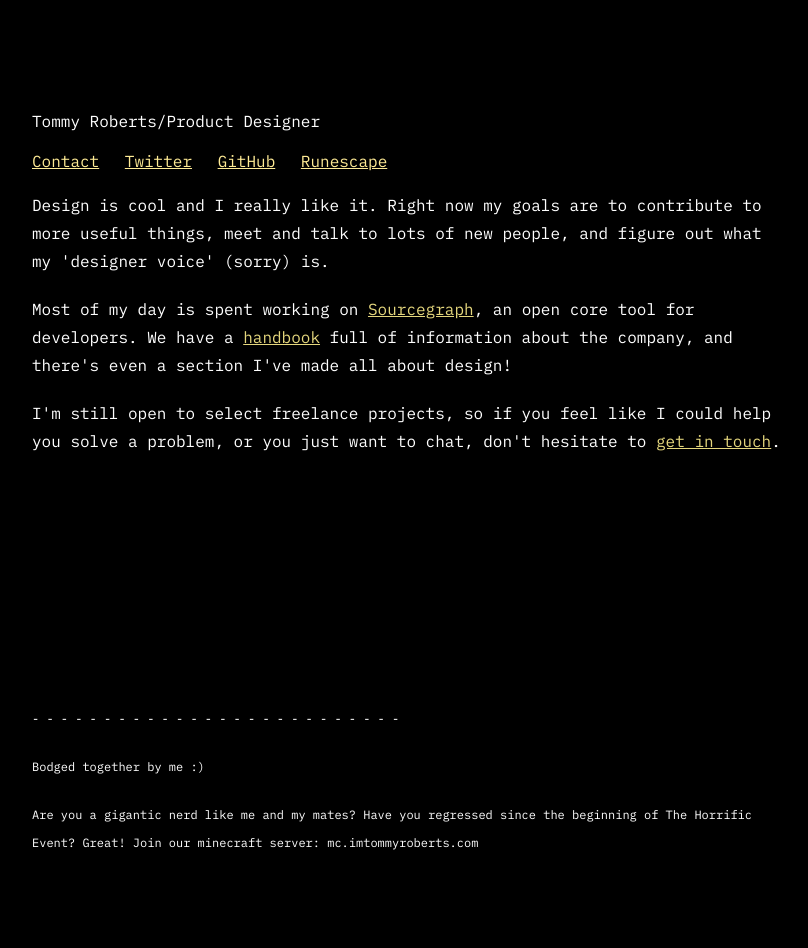
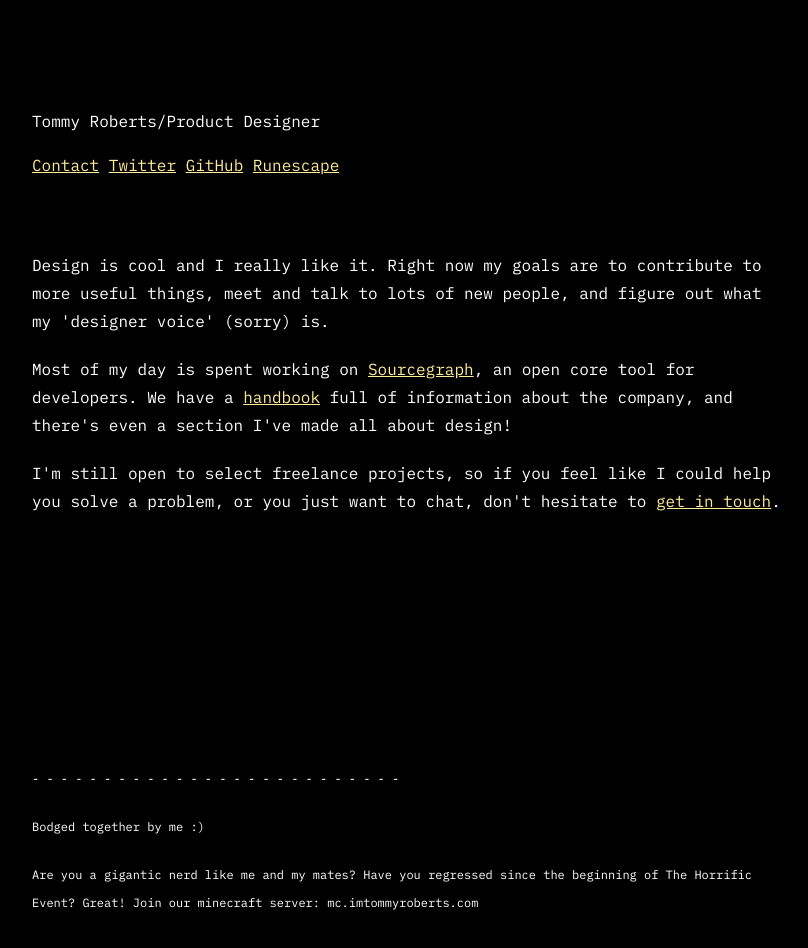
Before and after one commit to imtommyroberts/tommyroberts, a website: page src/index.html in a window 1280 px wide. Shown: the whole page, without its empty margins (113-921 px from the left). Drawn offline with Linux system fonts and the light colour scheme.

Commit message:
Update index.html

```diff
--- a/src/index.html
+++ b/src/index.html
@@ -72,7 +72,7 @@
 
     a:hover {
       text-decoration: none;
-      color: #E5D77D;
+      color: #FFEB95;
       background-color: #32374D;
     }
 
@@ -82,14 +82,16 @@
 
     nav ul li {
       display: inline-block;
+      margin-top: 20px;
+      margin-bottom: 72px;
     }
 
     nav ul li a {
-      padding: 16px;
+      padding: 0px;
     }
 
     nav ul li a:first-of-type {
-      margin-left: -16px;
+      margin-left: 0px;
     }
 
     h1 {
@@ -108,7 +110,7 @@
     }
 
     .body-link {
-      color: #E5D77D;
+      color: #FFEB95;
     }
 
     /* .bold {
```
